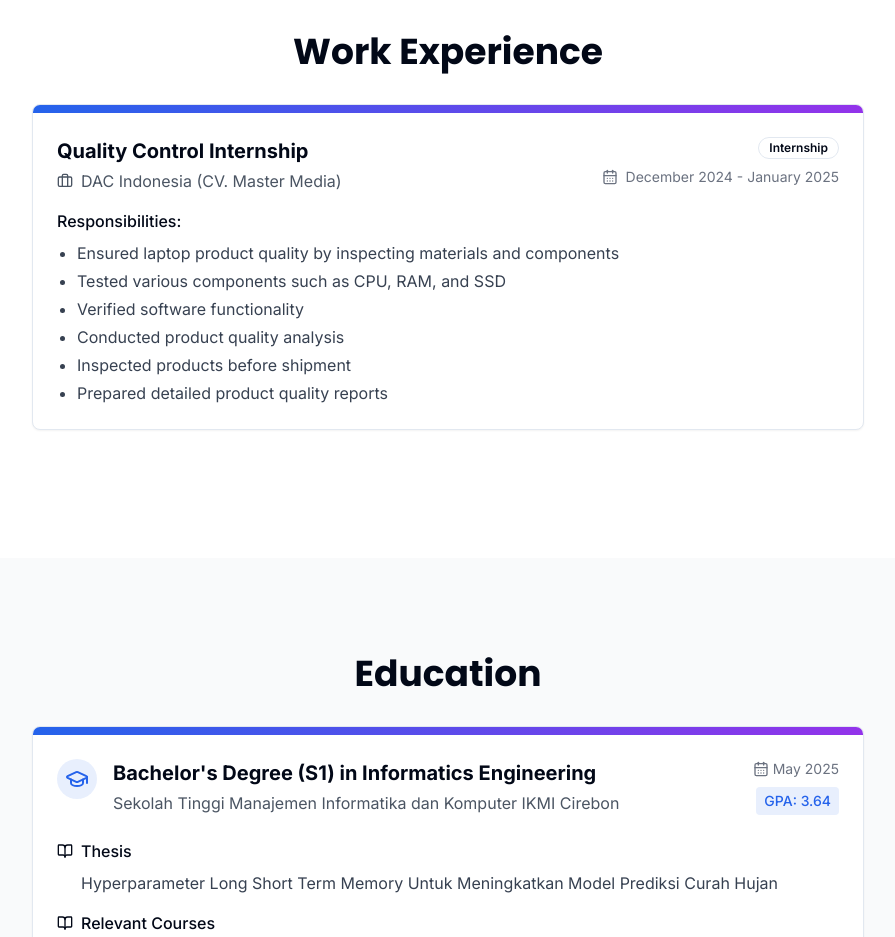
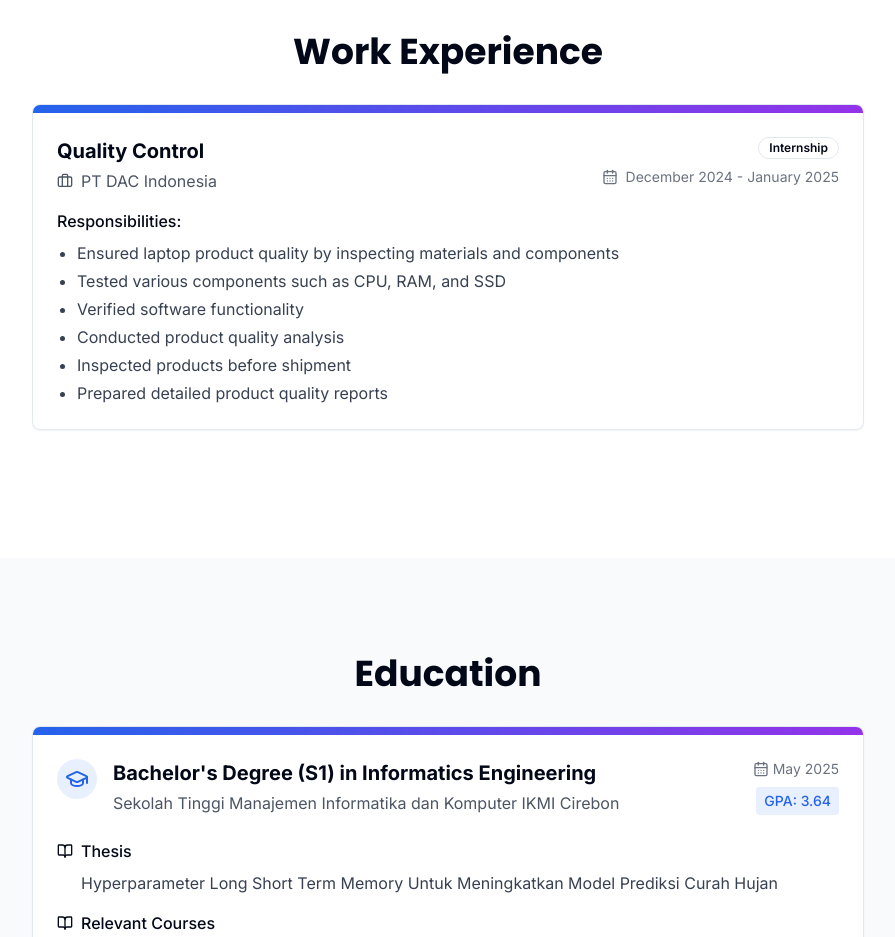
Before and after one commit to 0xilham/profile-0xilham, a Next.js app: page / in a window 1280 px wide. Shown: the part 820-1757 px from the top of the page, without its empty margins (192-1087 px from the left). Built offline with nearby package versions, Linux system fonts and the light colour scheme.

Commit message:
feat: update experience pt dac

```diff
--- a/components/experience.tsx
+++ b/components/experience.tsx
@@ -14,8 +14,8 @@ export default function Experience() {
 
   const experienceData = [
     {
-      title: "Quality Control Internship",
-      company: "DAC Indonesia (CV. Master Media)",
+      title: "Quality Control",
+      company: "PT DAC Indonesia",
       period: "December 2024 - January 2025",
       type: "Internship",
       responsibilities: [
```
